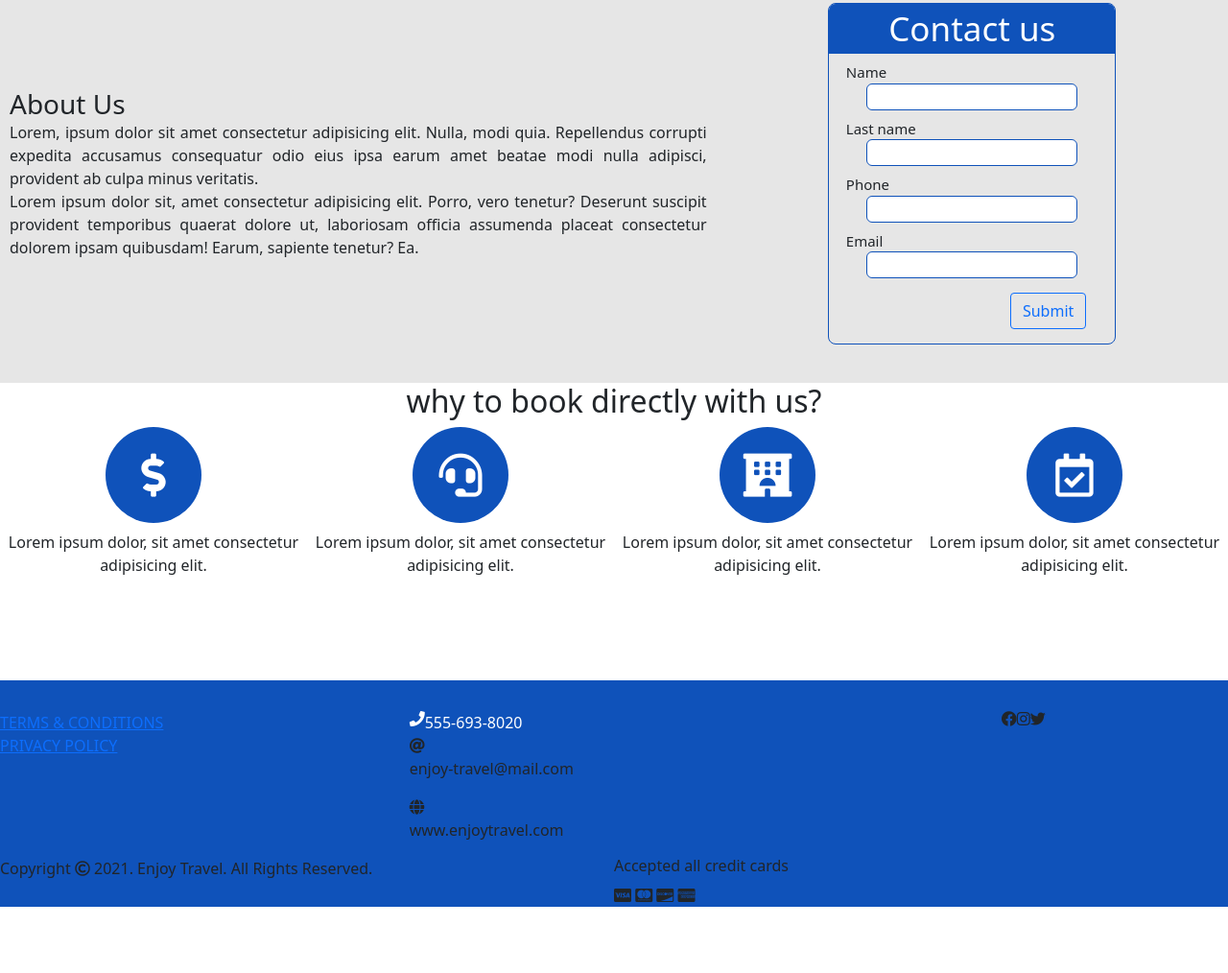
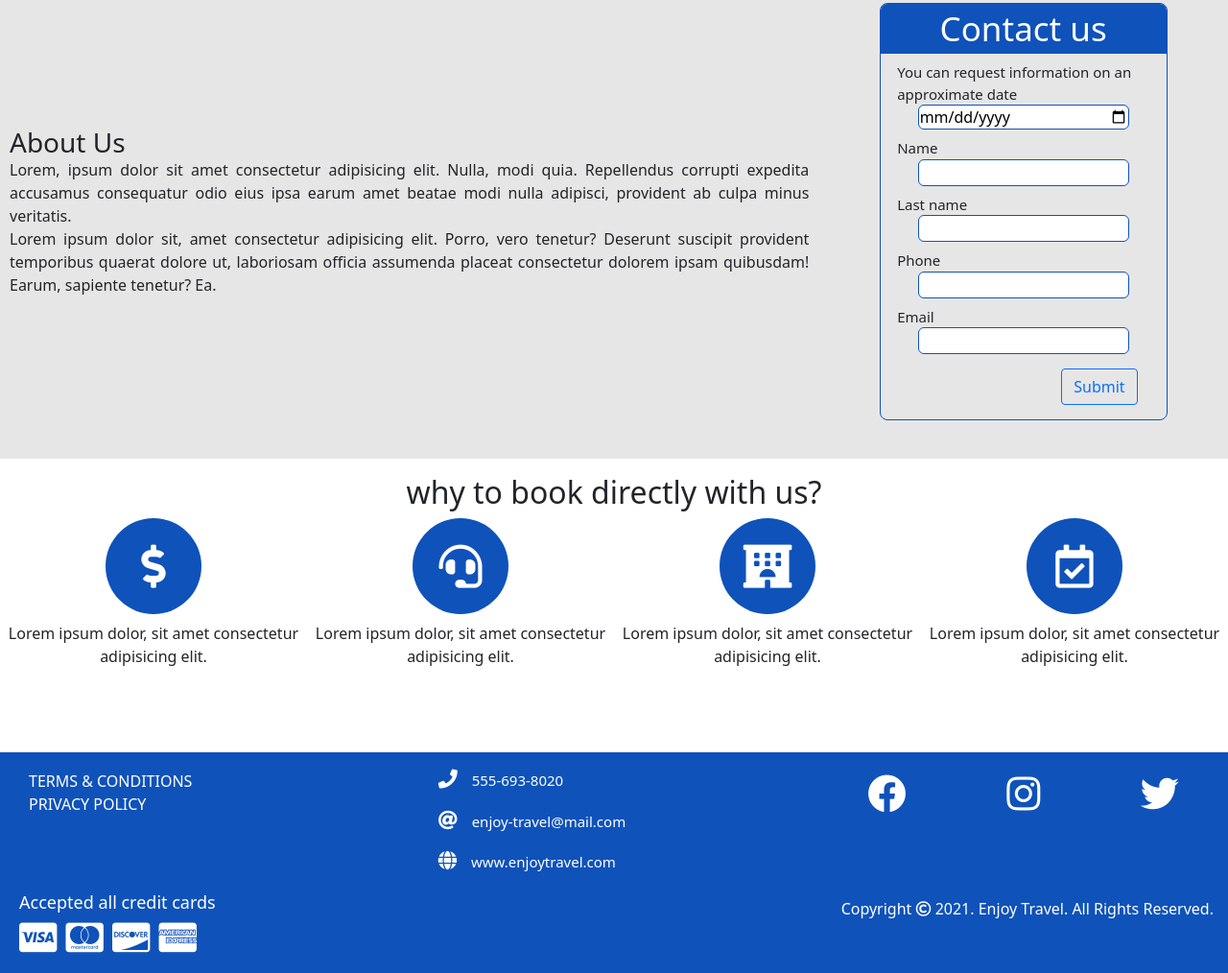
Before and after one commit to pablo4392/netcenter_proof, a plain HTML site: page index.html in a window 1280 px wide. Shown: the part 1500-2514 px from the top of the page at 96% size. Before the commit the page ends 2445 px from the top, so only its background shows below. Drawn offline with nearby package versions, Linux system fonts and the light colour scheme.

Commit message:
new commit

```diff
--- a/index.html
+++ b/index.html
@@ -111,7 +111,7 @@
 
     <!-- ABOUT US -->
     <div class="us-section" id="aboutUs">
-        <div class="col-sm-12 col-md-7 col-lg-7 about-us">
+        <div class="col-sm-12 col-md-7 col-lg-8 about-us">
             <h3 class="about-us-title">About  Us</h3>
             <p class="about-us-description">
                 Lorem, ipsum dolor sit amet consectetur adipisicing elit. Nulla, modi quia. Repellendus corrupti expedita accusamus consequatur odio eius ipsa earum amet beatae modi nulla adipisci, provident ab culpa minus veritatis.
@@ -120,10 +120,14 @@
                 Lorem ipsum dolor sit, amet consectetur adipisicing elit. Porro, vero tenetur? Deserunt suscipit provident temporibus quaerat dolore ut, laboriosam officia assumenda placeat consectetur dolorem ipsam quibusdam! Earum, sapiente tenetur? Ea.
             </p>
         </div>
-        <div class="col-sm-12 col-md-5 col-lg-5 formulary-section">
+        <div class="col-sm-12 col-md-5 col-lg-4 formulary-section">
             <div class="formulary">
                 <h3 class="formulary-title">Contact us</h3>
                 <form class="formulary-us" action="">
+                    <div class="formulary-input">
+                        <label for="" class="form-input-label"> You can request information on an approximate date </label>
+                        <input type="date" class="form-input">
+                    </div>
                     <div class="formulary-input">
                         <label class="form-input-label" for="name"> Name </label>
                         <input class="form-input" type="text" id="name"/>
@@ -182,45 +186,55 @@
         <div class="first-data">
             <div class="col-sm-12 col-md-4 col-lg-4">
                 <div class="foot-terms">
-                    <a href="#">TERMS & CONDITIONS</a>
-                    <a href="#">PRIVACY POLICY</a>
+                    <a class="link-terms" href="#">TERMS & CONDITIONS</a>
+                    <a class="link-terms" href="#">PRIVACY POLICY</a>
                 </div>
             </div>
             <div class="col-sm-12 col-md-4 col-lg-4">
                 <div class="foot-contact">
-                    <div class="navigation">
-                        <i class="fas fa-phone"></i>
+                    <div class="contact-pos">
+                        <i class="fas fa-phone contact-icon"></i>
                         <p class="contact-info">555-693-8020</p>
                     </div>
-                    <div>
-                        <i class="fas fa-at"></i>
-                        <p>enjoy-travel@mail.com</p>
+                    <div class="contact-pos">
+                        <i class="fas fa-at contact-icon"></i>
+                        <p class="contact-info">enjoy-travel@mail.com</p>
                     </div>
-                    <div>
-                        <i class="fas fa-globe"></i>
-                        <p>www.enjoytravel.com</p>
+                    <div class="contact-pos">
+                        <i class="fas fa-globe contact-icon"></i>
+                        <p class="contact-info">www.enjoytravel.com</p>
                     </div>
                 </div>
             </div>
-            <div class="col-sm-12 col-md-4 col-lg-4">
-                <div class="foot-media">
-                    <i class="fab fa-facebook"></i>
-                    <i class="fab fa-instagram"></i>
-                    <i class="fab fa-twitter"></i>
+            <div class="foot-media col-sm-12 col-md-4 col-lg-4">
+                <div class="col-sm-4 col-md-4 col-lg-4 space-foot-icon">
+                    <i class="fab fa-facebook foot-icon"></i>
+                </div>
+                <div class="col-sm-4 col-md-4 col-lg-4 space-foot-icon">
+                    <i class="fab fa-instagram foot-icon"></i>
+                </div>
+                <div class="col-sm-4 col-md-4 col-lg-4 space-foot-icon">
+                    <i class="fab fa-twitter foot-icon"></i>
                 </div>
             </div>
         </div>
         <div class="second-data">
             <div class="col-sm-12 col-md-6 col-lg-6">
-                Copyright <i class="far fa-copyright"></i> 2021.
-                Enjoy Travel. All Rights Reserved.
+                <div class="credit-cards">
+                    <h6 class="credit-card-title">Accepted all credit cards</h6>
+                    <div class="credit-card-icons">
+                        <i class="fab fa-cc-visa"></i>
+                        <i class="fab fa-cc-mastercard"></i>
+                        <i class="fab fa-cc-discover"></i>
+                        <i class="fab fa-cc-amex"></i>
+                    </div>
+                </div>
             </div>
             <div class="col-sm-12 col-md-6 col-lg-6">
-                <h6>Accepted all credit cards</h6>
-                <i class="fab fa-cc-visa"></i>
-                <i class="fab fa-cc-mastercard"></i>
-                <i class="fab fa-cc-discover"></i>
-                <i class="fab fa-cc-amex"></i>
+                <div class="copy">
+                    Copyright <i class="far fa-copyright"></i> 2021.
+                    Enjoy Travel. All Rights Reserved.
+                </div>
             </div>
         </div>
     </footer>
--- a/styles/aboutUs.css
+++ b/styles/aboutUs.css
@@ -74,7 +74,8 @@
 
 /*-------------------- ADVANTAGES --------------*/
 .advantages {
-    margin-bottom: 100px;
+    margin-top: 1rem;
+    margin-bottom: 80px;
     display: flex;
     flex-direction: column;
     align-items: center;
--- a/styles/foot.css
+++ b/styles/foot.css
@@ -1,4 +1,5 @@
 .foot {
+    height: max-content;
     margin-top: 3rem;
     display: flex;
     flex-direction: column;
@@ -6,37 +7,105 @@
 }
 
 .first-data {
-    margin-top: 2rem;
+    margin-top: 0.5rem;
+    display: flex;
+    flex-wrap: wrap;
+}
+/* --------------------- TERMS ----------------------- */
+.foot-terms {
+    margin: 10px 0;
+    margin-left: 30px;
+    display: flex;
+    flex-direction: column;
+}
+
+.link-terms {
+    color: #fff;
+}
+
+@media (min-width: 992px) {
+    .link-terms {
+        color: #fff;
+        text-decoration: none;
+    }
+
+    .link-terms:hover {
+        width: max-content;
+        padding: 5px;
+        background-color: rgba(255, 255, 255, 0.5);
+        color: #0F52BA;
+        text-decoration: none;
+        border-radius: 15px;
+    }
+}
+
+/* ---------------------- CONTACT ------------------- */
+.foot-contact {
+    width: 100%;
+    display: flex;
+    flex-direction: column;
+}
+
+.contact-pos {
+    margin: 10px 0;
+    display: flex;
+    color: #fff;
+}
+
+.contact-icon {
+    font-size: 20px;
+    margin-left: 30px;
+}
+
+.contact-info {
+    margin: 0;
+    margin-left: 15px;
+    font-size: 15px;
+}
+
+/*--------------- MEDIA ------------*/
+.foot-media {
+    margin: 15px 0;
+    width: 100%;
+    display: flex;
+    justify-content: space-around;
+}
+
+.space-foot-icon {
+    text-align: center;
+}
+
+.foot-icon {
+    font-size: 40px;
+    color: #fff;
+    text-align: center;
+}
+
+/*------------------------ SECOND SECTION ------------------------------ */
+.second-data {
     display: flex;
     flex-wrap: wrap;
 }
 
-.foot-terms {
-    display: flex;
-    flex-direction: column;
+/* ------------------ CREDIT CARDS ------------ */
+.credit-cards {
+    margin: 10px 20px;
 }
 
-.foot-contact {
-    display: flex;
-    flex-direction: column;
+.credit-card-title {
+    color: #fff;
+    margin: 0;
+    font-size: 18px;
 }
 
-.navigation {
+.credit-card-icons {
+    font-size: 35px;
     color: #fff;
-    display: flex;
 }
 
-.contact-info {
-    margin: 0;
+/* ------------------------COPYRIGHT------------------ */
+.copy {
+    padding: 15px;
+    color: #fff;
+    text-align: end;
 }
-
-.foot-media {
-    width: 100%;
-    display: flex;
-    justify-content: center;
-}
-
-.second-data {
-    display: flex;
-    flex-wrap: wrap;
-}
--- a/styles/places.css
+++ b/styles/places.css
@@ -30,7 +30,7 @@
 }
 
 .card-overlay {
-    background-color: rgba(1, 13, 41, 0.3);
+    background-color: rgba(1, 13, 41, 0.2);
     width: 100%;
     height: 100%;
     display: flex;
@@ -64,7 +64,7 @@
 }
 
 #rivieraMaya {
-    background-image: url(https://gran.luchito.com/wp-content/uploads/2019/01/Cancun.jpg);
+    background-image: url(https://www.atrapalo.pe/common/photo/vv/66373/9/ticr_640_350.jpg);
     background-size: cover;
     background-position: center;
 }
```
